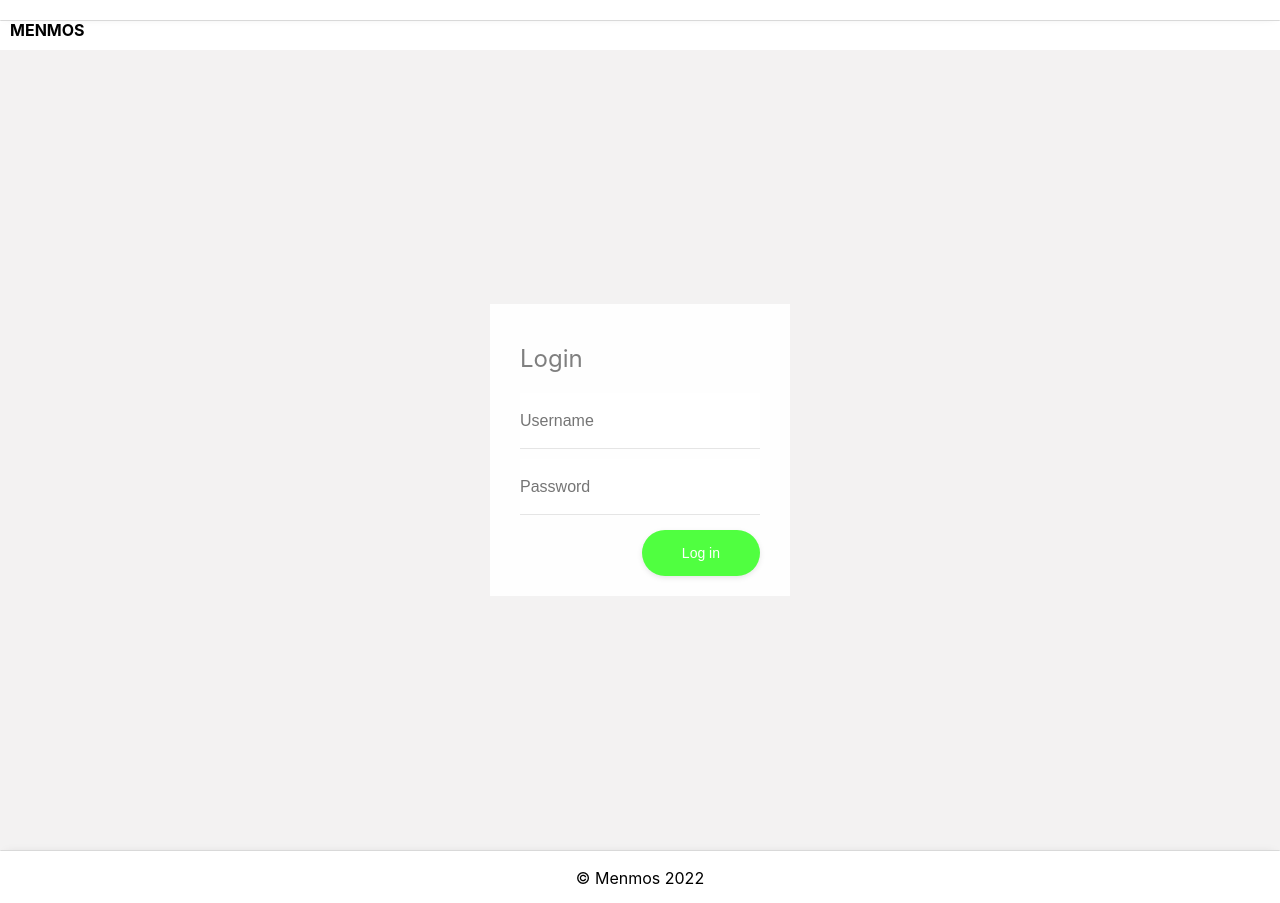
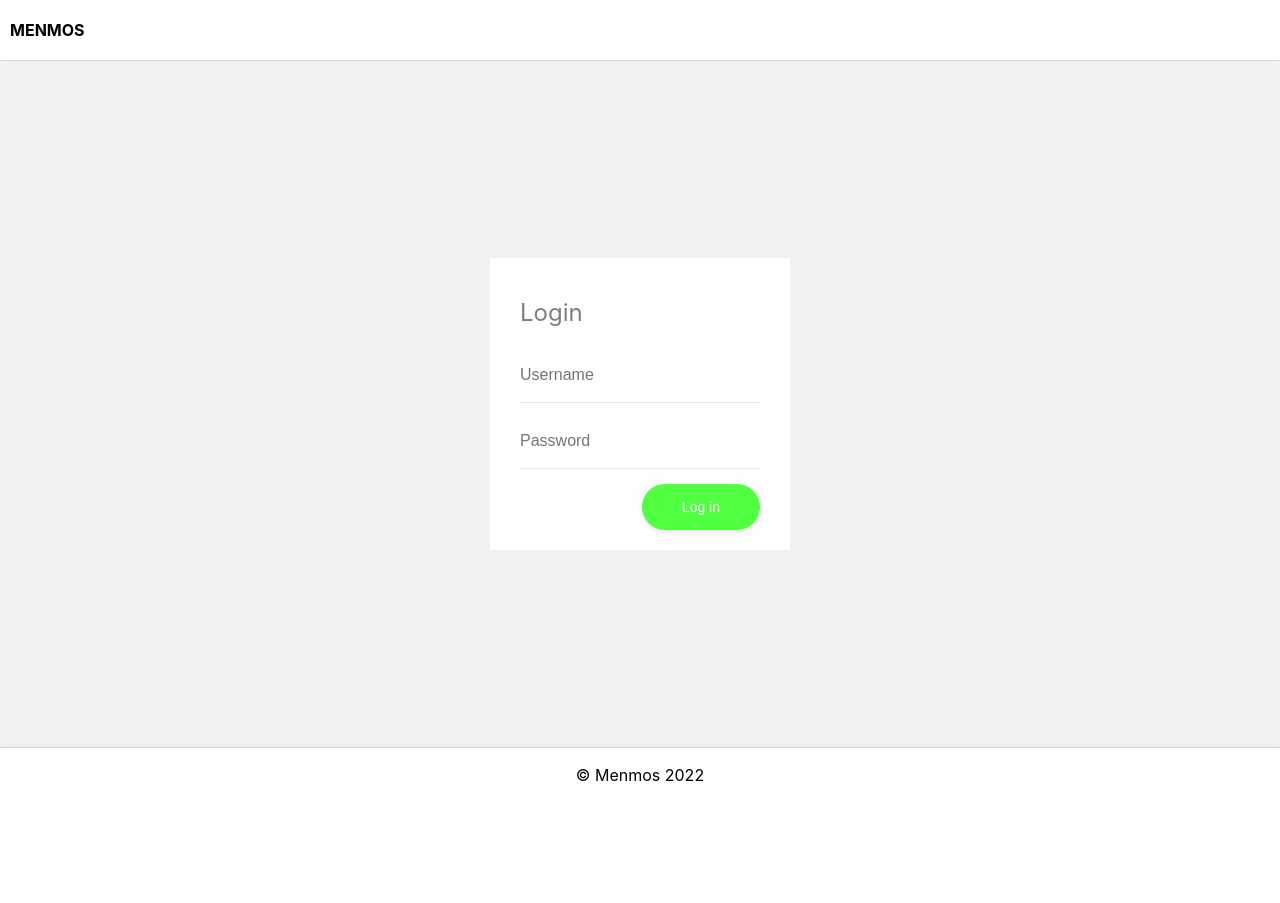
Before and after one commit to menmos/menmos-web, a Next.js app: page /login in a window 1280 px wide. After the commit the page ends 800 px from the top, so only its background shows below. Built offline with nearby package versions, Linux system fonts and the light colour scheme.

Commit message:
fixed login css + bumped packages

```diff
--- a/components/header.tsx
+++ b/components/header.tsx
@@ -1,6 +1,8 @@
 import { useRouter } from "next/router";
 import React, { FC, useEffect, useState } from "react";
+
 import * as auth from "../src/utils/auth";
+
 import styles from "../styles/header.module.scss";
 
 export interface Properties {
@@ -22,9 +24,14 @@ const Header: FC<Properties> = (properties) => {
     return router.push("/");
   };
 
-  const Avatar = () => {
+  const Avatar = (properties: Properties) => {
+    // FIXME:
+    const classes = `${styles["avatar"] || ""} ${
+      properties.hide ? styles["hide"] || "" : ""
+    }`;
+
     return (
-      <div className={styles["avatar"]} onClick={logout} aria-hidden="true">
+      <div className={classes} onClick={logout} aria-hidden="true">
         <span>A</span>
       </div>
     );
@@ -38,7 +45,7 @@ const Header: FC<Properties> = (properties) => {
     <header>
       <nav className={styles["nav"]}>
         <Logo />
-        {isAuthenticated && <Avatar />}
+        <Avatar hide={!isAuthenticated} />
         {!properties.hide && (
           <div className={styles["content"]}>{properties.children}</div>
         )}
--- a/styles/header.module.scss
+++ b/styles/header.module.scss
@@ -32,4 +32,9 @@
 .content {
   vertical-align: middle;
   text-align: center;
+  height: 40px;
 }
+
+.hide {
+  display: none;
+}
--- a/styles/login.module.scss
+++ b/styles/login.module.scss
@@ -1,9 +1,8 @@
 .container {
   $primary: rgb(94, 238, 81);
 
-  height: 100vh;
-  width: 100vw;
-  margin: 0 0;
+  height: 100%;
+  width: 100%;
   display: flex;
   background: #f3f2f2;
 
```
Also changed, not shown: package.json (+7 -7 lines), 1 other file (tests, documents, lock files or other folders).
